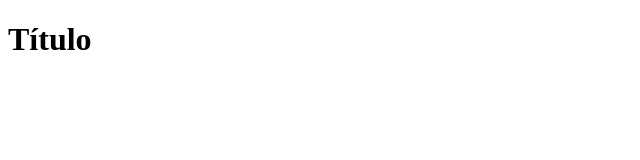
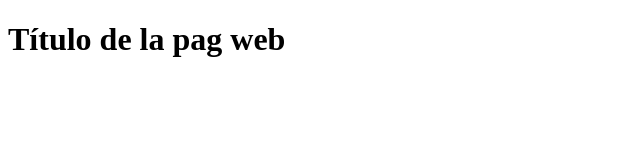
Before and after one commit to nachoduran01/ejemplo, a plain HTML site: page app/index.html in a window 1280 px wide. Shown: the whole page, without its empty margins (0-640 px from the left). Drawn offline with Linux system fonts and the light colour scheme.

Commit message:
tercer commit

```diff
--- a/app/index.html
+++ b/app/index.html
@@ -6,6 +6,6 @@
     <title>Informatorio</title>
 </head>
 <body>
-       <h1>Título</h1>
+       <h1>Título de la pag web</h1>
 </body>
 </html>
```
